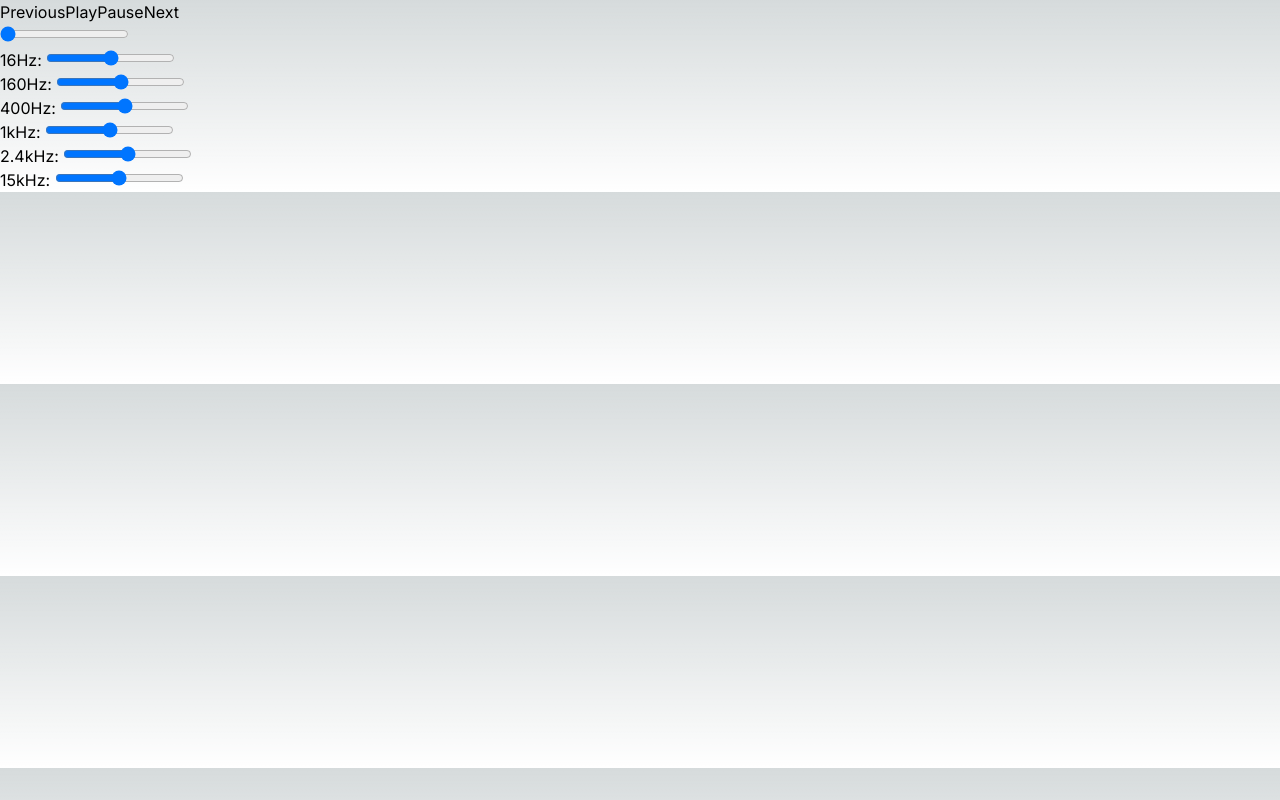
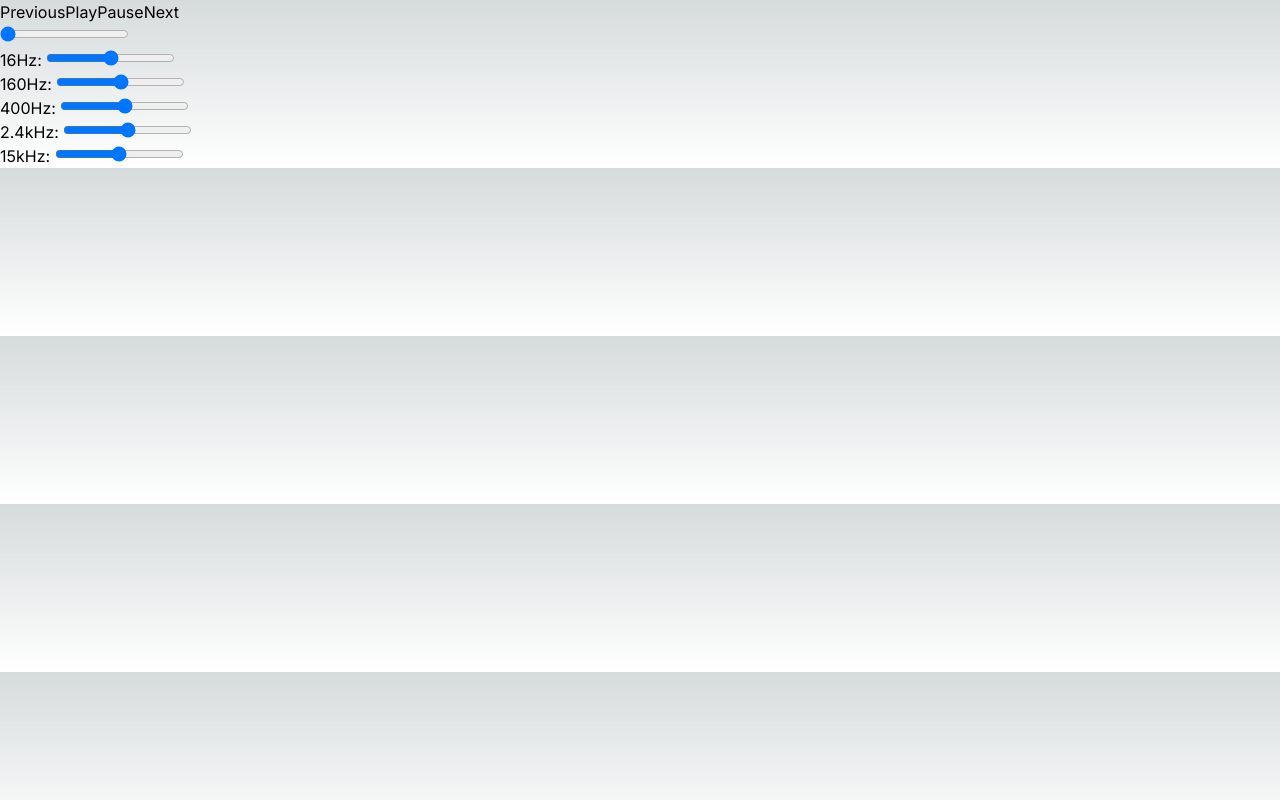
Before and after one commit to jibon-roy/next-audio-equalizer, a Next.js app: page /audio in a window 1280 px wide. Built offline with nearby package versions, Linux system fonts and the light colour scheme.

Commit message:
equlizer update #6

```diff
--- a/src/app/components/Equlizer.tsx
+++ b/src/app/components/Equlizer.tsx
@@ -78,14 +78,14 @@ const Equalizer: React.FC<EqualizerProps> = ({
         />
       </div>
       <div>
-        <label>1kHz: </label>
+        {/* <label>1kHz: </label>
         <input
           type="range"
           min="-40"
           max="40"
           defaultValue="0"
           onChange={(e) => adjustGain(3, parseFloat(e.target.value))}
-        />
+        /> */}
       </div>
       <div>
         <label>2.4kHz: </label>
```
